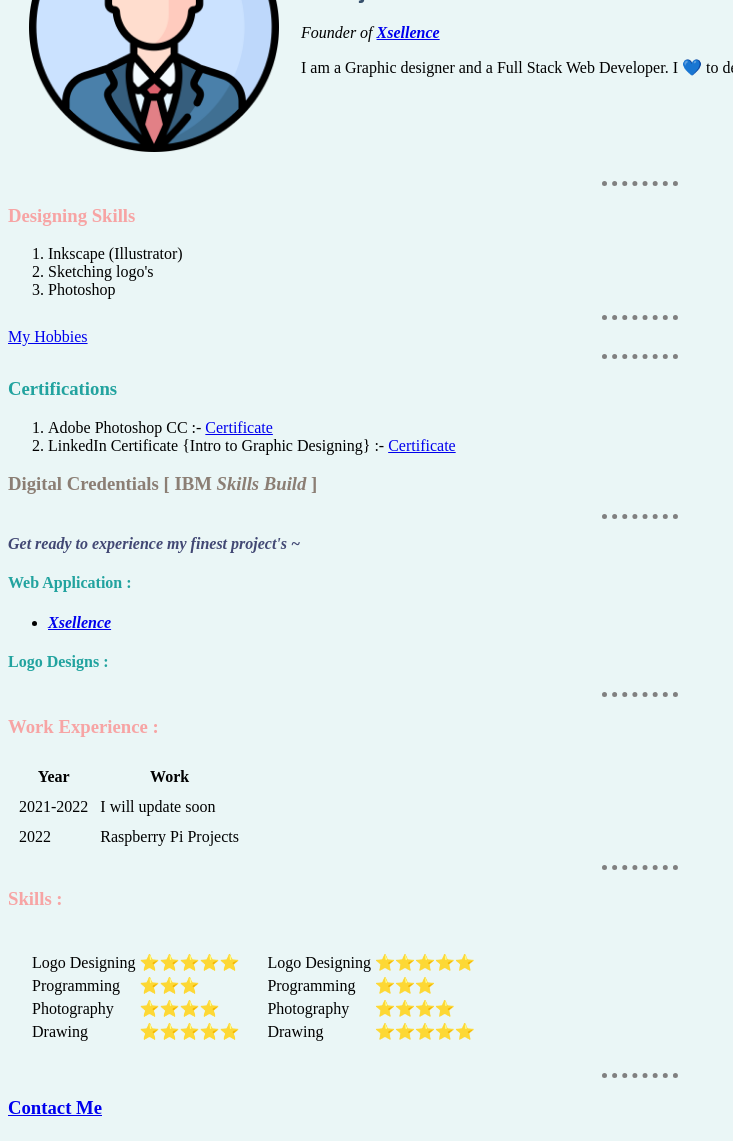
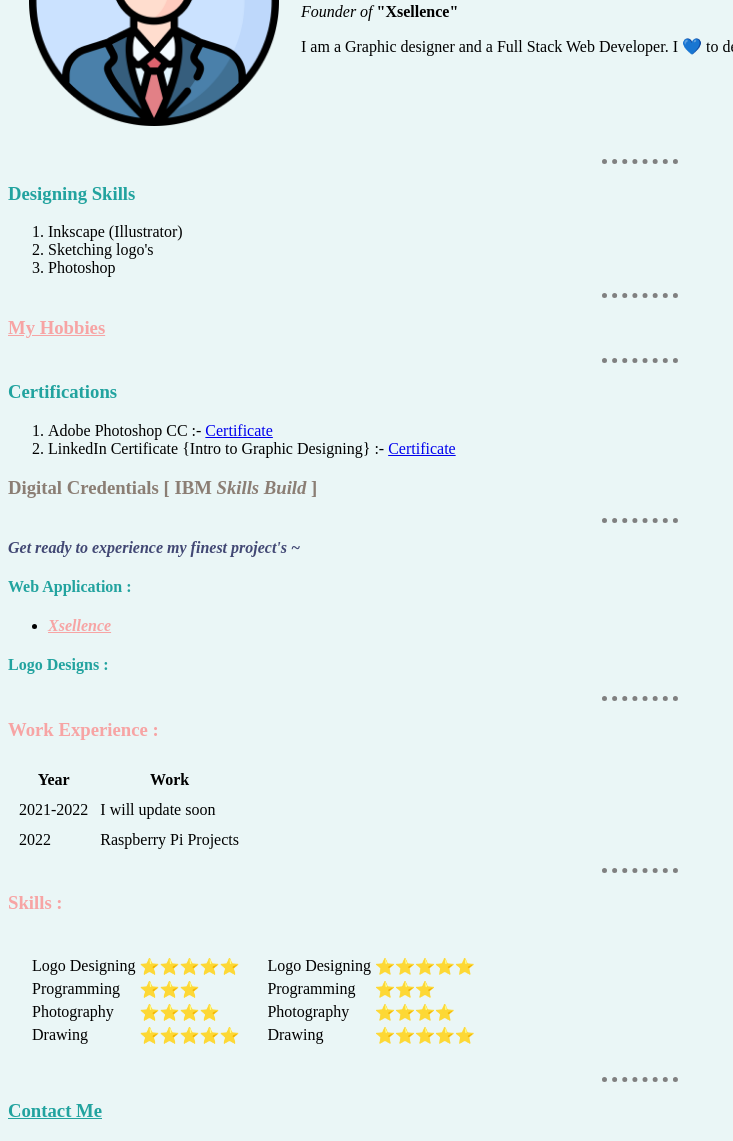
Before and after one commit to GdharamTEJ/Portfolio-WebSITE, a plain HTML site: page index.html in a window 1280 px wide. Shown: the part 225-1366 px from the top of the page, without its empty margins (0-733 px from the left). Drawn offline with Linux system fonts and the light colour scheme; a script that the page names is missing.

Commit message:
Still working

```diff
--- a/index.html
+++ b/index.html
@@ -1,4 +1,4 @@
-a<!DOCTYPE html>
+<!DOCTYPE html>
 <html lang="en">
 <head>
 
@@ -8,7 +8,9 @@ a<!DOCTYPE html>
     <meta http-equiv="X-UA-Compatible" content="IE=edge">
     <meta name="viewport" content="width=device-width, initial-scale=1.0">
     <title>💙 My Portfolio Website</title>
-    <link rel="stylesheet" href="style.css">
+
+    <!-- Linked to CSS -->
+    <link rel="stylesheet" href="styles.css">
 
 </head>
 
@@ -21,16 +23,15 @@ a<!DOCTYPE html>
         <tr>
             <td><img src="images/profile.jpg" alt="profile" height="250"></td>
             <td><h2 id="teja">G. Teja</h2>
-                <p><em>Founder of <strong><a href="https://dev-xsallence.pantheonsite.io/" target="_main">Xsellence</a></strong></em></p>
+                <p><em>Founder of</em> <strong>"Xsellence"</strong> </p>
                 <p>I am a Graphic designer and a Full Stack Web Developer. I 💙 to design and develop new projects.</p></td>
         </tr>
         </table>
-
         <hr>
 
         <!-- This is a Category -->
         <!-- Inline CSS -->
-        <h3 style="color: #F7A4A4;">Designing Skills</h3>
+        <h3 style="color: #22A39F;">Designing Skills</h3>
         <ol type="1">
             <li>Inkscape (Illustrator)</li>
             <li>Sketching logo's</li>
@@ -39,7 +40,7 @@ a<!DOCTYPE html>
         <hr>
 
         <!-- Created a seperate page for hobbies -->
-        <a href="hobbies.html" target="_main">My Hobbies</a>
+        <h3><a class="hob" href="hobbies.html" target="_main">My Hobbies</a></h3>
         <hr>
 
         <!-- This is a Category -->
@@ -50,11 +51,11 @@ a<!DOCTYPE html>
             <li>LinkedIn Certificate {Intro to Graphic Designing} :- <a href="https://www.linkedin.com/posts/g-teja-43913b219_activity-7003230780852252672-S8A9?utm_source=share&utm_medium=member_desktop" target="_main">Certificate</a></li>
         </ol>
 
-        <!-- This is a Category -->
+        <!-- These are IBM badges -->
         <!-- Inline CSS -->
         <h3 style="color: #8B7E74;">Digital Credentials [ IBM <em>Skills Build</em> ]</h3>
-        <div data-iframe-width="150" data-iframe-height="270" data-share-badge-id="ac0fe89c-4e2e-4621-9084-b20be0940d63" data-share-badge-host="https://www.credly.com"></div><script type="text/javascript" async src="//cdn.credly.com/assets/utilities/embed.js"></script>
-        <div data-iframe-width="150" data-iframe-height="270" data-share-badge-id="2e6111c5-3efe-4121-8711-81889ba018a3" data-share-badge-host="https://www.credly.com"></div><script type="text/javascript" async src="//cdn.credly.com/assets/utilities/embed.js"></script>
+        <div  data-iframe-width="150" data-iframe-height="270" data-share-badge-id="ac0fe89c-4e2e-4621-9084-b20be0940d63" data-share-badge-host="https://www.credly.com"></div><script type="text/javascript" async src="//cdn.credly.com/assets/utilities/embed.js"></script>
+        <div  data-iframe-width="150" data-iframe-height="270" data-share-badge-id="2e6111c5-3efe-4121-8711-81889ba018a3" data-share-badge-host="https://www.credly.com"></div><script type="text/javascript" async src="//cdn.credly.com/assets/utilities/embed.js"></script>
         <hr>
 
         <!-- Projects -->
@@ -62,15 +63,15 @@ a<!DOCTYPE html>
         <p style="color: #424874;"><em><b>Get ready to experience my finest project's ~</b></em></p>
 
         <!-- External CSS id="webapp" -->
-        <h4 id="webapp">Web Application :</h4>
-           <ul><li><h4><em><a href="https://dev-xsallence.pantheonsite.io/" target="_main">Xsellence</a></em></h4></li></ul>
+        <h4 class="webapp">Web Application :</h4>
+           <ul><li><h4><em><a id="X" href="https://dev-xsallence.pantheonsite.io/" target="_main">Xsellence</a></em></h4></li></ul>
 
-        <h4 id="webapp">Logo Designs :</h4>
+        <h4 class="webapp">Logo Designs :</h4>
         <hr>
 
         <!-- This is a Table -->
         <!-- External CSS id="wokex" -->
-        <h3 id="wokex">Work Experience :</h3>
+        <h3 class="wokex">Work Experience :</h3>
         <table cellspacing="10">
             <tr>
                 <th>Year</th>
@@ -88,7 +89,8 @@ a<!DOCTYPE html>
         <hr>
 
         <!-- This is a Table -->
-        <h3 id="wokex">Skills :</h3>
+        <!-- External CSS id="wokex" -->
+        <h3 class="wokex">Skills :</h3>
         <table cellspacing="20">
                 <tr>
                     <td>
@@ -136,8 +138,8 @@ a<!DOCTYPE html>
         <hr>
 
 
-        <!-- contact.html -->
-        <h3><a href="contact.html" target="_main">Contact Me</a></h3>
+        <!-- (Seperate page) contact.html -->
+        <h3><a id="con" href="contact.html" target="_main">Contact Me</a></h3>
 
 </body>
 </html>
--- a/style.css
+++ b/styles.css
@@ -1,3 +1,4 @@
+/* Tag selector = "h1,body....etc" */
 h1 {
     text-align: center;
     color: #00ADB5;
@@ -9,6 +10,10 @@ body {
     background-color: #EAF6F6;
 }
 
+.hob {
+    color: #F7A4A4;
+}
+
 hr {
     border-style: none;
     border-top-style: dotted;
@@ -17,15 +22,26 @@ hr {
     width: 6%;
 }
 
+/* id symbol = "#" */
 #teja {
     color: #364F6B;
-    font-family: Arial, Helvetica, sans-serif;
+    font-family:'Gill Sans', 'Gill Sans MT', Calibri, 'Trebuchet MS', sans-serif;
+    /* font-style: italic; */
 }
 
-#webapp {
+/* class symbol = "." */
+.webapp {
     color: #22A39F;
 }
 
-#wokex {
+.wokex {
     color: #F7A4A4;;
 }
+
+#con {
+    color:#22A39F ;
+}
+
+#X {
+    color: #F7A4A4;
+}
```
